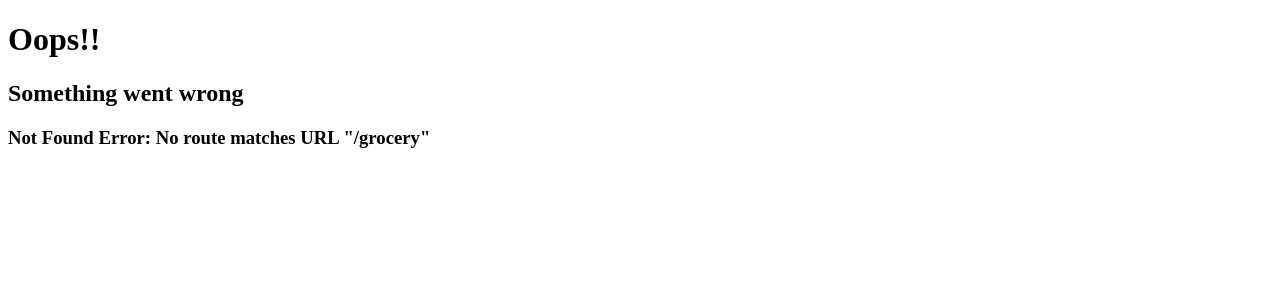
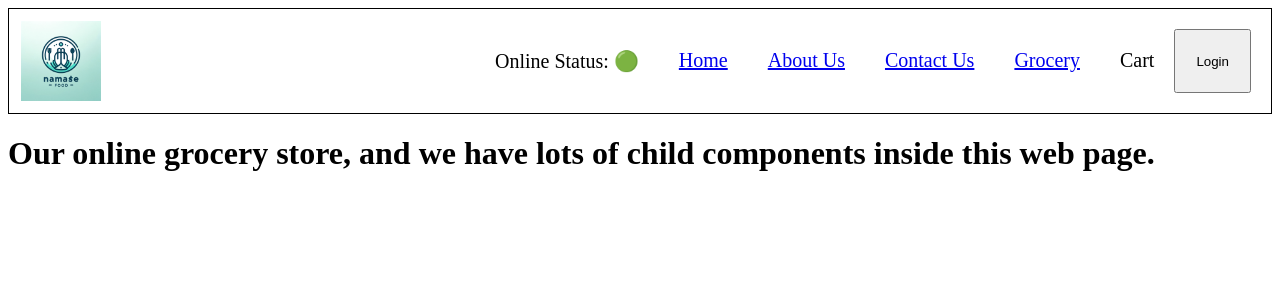
Before and after one commit to durpintm/namaste-food, a React (Vite) app: page /grocery in a window 1280 px wide. Before the commit this address had no page. Shown: the top 300 px of the page. Built offline with nearby package versions, Linux system fonts and the light colour scheme.

Commit message:
Lazy loading in react

```diff
--- a/src/App.js
+++ b/src/App.js
@@ -1,13 +1,22 @@
-import React from "react";
+import React, { lazy, Suspense } from "react";
 import ReactDOM from "react-dom/client";
 import { createBrowserRouter, RouterProvider, Outlet } from "react-router-dom";
 
 import Header from "./components/Header";
 import Body from "./components/Body";
-import About from "./components/About";
+// import About from "./components/About";
 import Contact from "./components/Contact";
 import Error from "./components/Error";
 import RestaurantMenu from "./components/RestaurantMenu";
+// import Grocery from "./components/Grocery";
+
+// Lazy loading
+const Grocery = lazy(() => {
+  // Dynamic import
+  return import("./components/Grocery");
+});
+
+const About = lazy(() => import("./components/About"));
 
 const AppLayout = () => {
   return (
@@ -29,11 +38,35 @@ const appRouter = createBrowserRouter([
       },
       {
         path: "/about",
-        element: <About />,
+        element: (
+          <Suspense
+            fallback={
+              <>
+                <h4>Loading....</h4>
+              </>
+            }
+          >
+            <About />
+          </Suspense>
+        ),
       },
       {
         path: "/contact",
         element: <Contact />,
+      },
+      {
+        path: "/grocery",
+        element: (
+          <Suspense
+            fallback={
+              <>
+                <h4>Loading....</h4>
+              </>
+            }
+          >
+            <Grocery />
+          </Suspense>
+        ),
       },
       {
         path: "/restaurants/:resId",
--- /dev/null
+++ b/src/components/Grocery.js
@@ -0,0 +1,12 @@
+const Grocery = () => {
+  return (
+    <>
+      <h1>
+        Our online grocery store, and we have lots of child components inside
+        this web page.
+      </h1>
+    </>
+  );
+};
+
+export default Grocery;
--- a/src/components/Header.js
+++ b/src/components/Header.js
@@ -26,6 +26,9 @@ function Header() {
             <li>
               <Link to="/contact">Contact Us</Link>
             </li>
+            <li>
+              <Link to="/grocery">Grocery</Link>
+            </li>
             <li>Cart</li>
             <button
               className="login"
--- a/src/components/UserClass.js
+++ b/src/components/UserClass.js
@@ -22,15 +22,15 @@ class UserClass extends React.Component {
   }
 
   // Called when the state is updated with new data
-  componentDidUpdate() {
-    console.log("component did mount");
-  }
+  // componentDidUpdate() {
+  //   console.log("component did mount");
+  // }
 
   // Called when another component is rendered
   // Used for clean up
-  componentWillUnmount() {
-    console.log("Component Will Unmount");
-  }
+  // componentWillUnmount() {
+  //   console.log("Component Will Unmount");
+  // }
 
   render() {
     const { name, location, avatar_url } = this.state.userInfo;
```
Also changed, not shown: Notes/notes.txt.
